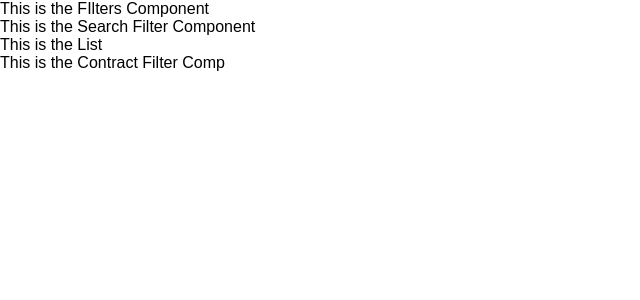
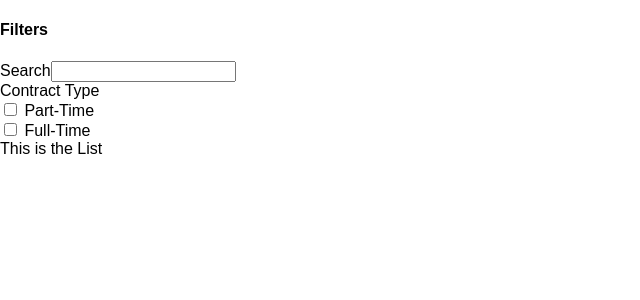
Before and after one commit to AlexaScott33/job-search-covalentcareers, a React (Create React App) app: page / in a window 1280 px wide. Shown: the top 300 px of the page, without its empty margins (0-640 px from the left). Built offline with nearby package versions, Linux system fonts and the light colour scheme.

Commit message:
created skeleton for filter form

```diff
--- a/src/components/ContractFilter.js
+++ /dev/null
@@ -1,15 +0,0 @@
-import React, { Component } from 'react';
-// import logo from './logo.svg';
-// import './App.css';
-
-class ContractFilter extends Component {
-  render() {
-    return (
-      <div>
-      This is the Contract Filter Comp
-      </div>
-    );
-  }
-}
-
-export default ContractFilter;
--- /dev/null
+++ b/src/components/FilterForm.js
@@ -0,0 +1,43 @@
+import React, { Component } from 'react';
+import List from './List';
+// import logo from './logo.svg';
+// import './App.css';
+
+class FilterForm extends Component {
+  render() {
+    return (
+      <div>
+      <form>
+          <label>Search</label>
+          <input
+          id="search_input"
+          className="search_input"
+          type="text"
+          >
+          </input>
+
+          <br/>
+
+          <label>Contract Type</label>
+          <br/>
+          <input
+          type="checkbox"
+          name="part_time_checkbox"
+          // value
+          >
+          </input> Part-Time
+          <br/>
+          <input
+          type="checkbox"
+          name="full_time_checkbox"
+          // value
+          >
+          </input> Full-Time
+      </form>
+      <List />
+      </div>
+    );
+  }
+}
+
+export default FilterForm;
--- a/src/components/Filters.js
+++ b/src/components/Filters.js
@@ -1,6 +1,5 @@
 import React, { Component } from 'react';
-import SearchFilter from './SearchFilter';
-import ContractFilter from './ContractFilter';
+import FilterForm from './FilterForm';
 // import logo from './logo.svg';
 // import './App.css';
 
@@ -8,9 +7,8 @@ class Filters extends Component {
   render() {
     return (
       <div>
-      This is the FIlters Component
-      <SearchFilter />
-      <ContractFilter />
+      <h4>Filters</h4>
+      <FilterForm />
       </div>
     );
   }
--- a/src/components/SearchFilter.js
+++ /dev/null
@@ -1,17 +0,0 @@
-import React, { Component } from 'react';
-import List from './List';
-// import logo from './logo.svg';
-// import './App.css';
-
-class SearchFilter extends Component {
-  render() {
-    return (
-      <div>
-      This is the Search Filter Component
-      <List />
-      </div>
-    );
-  }
-}
-
-export default SearchFilter;
```
